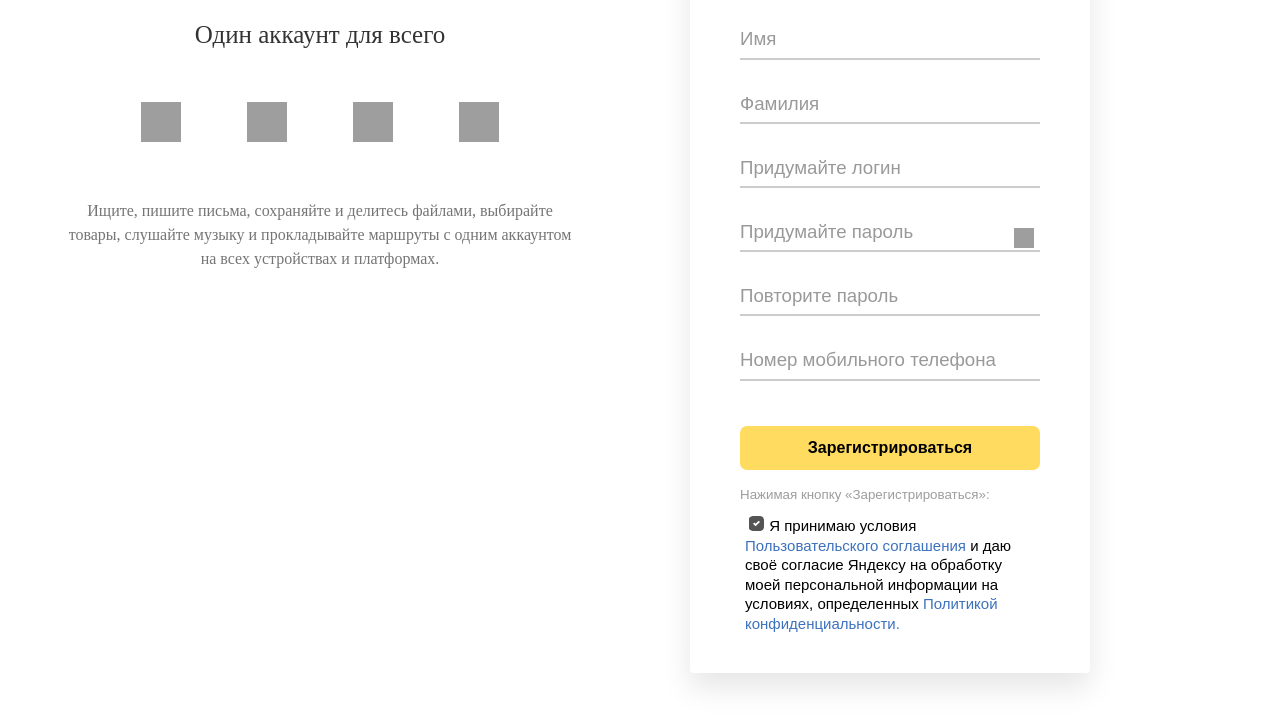
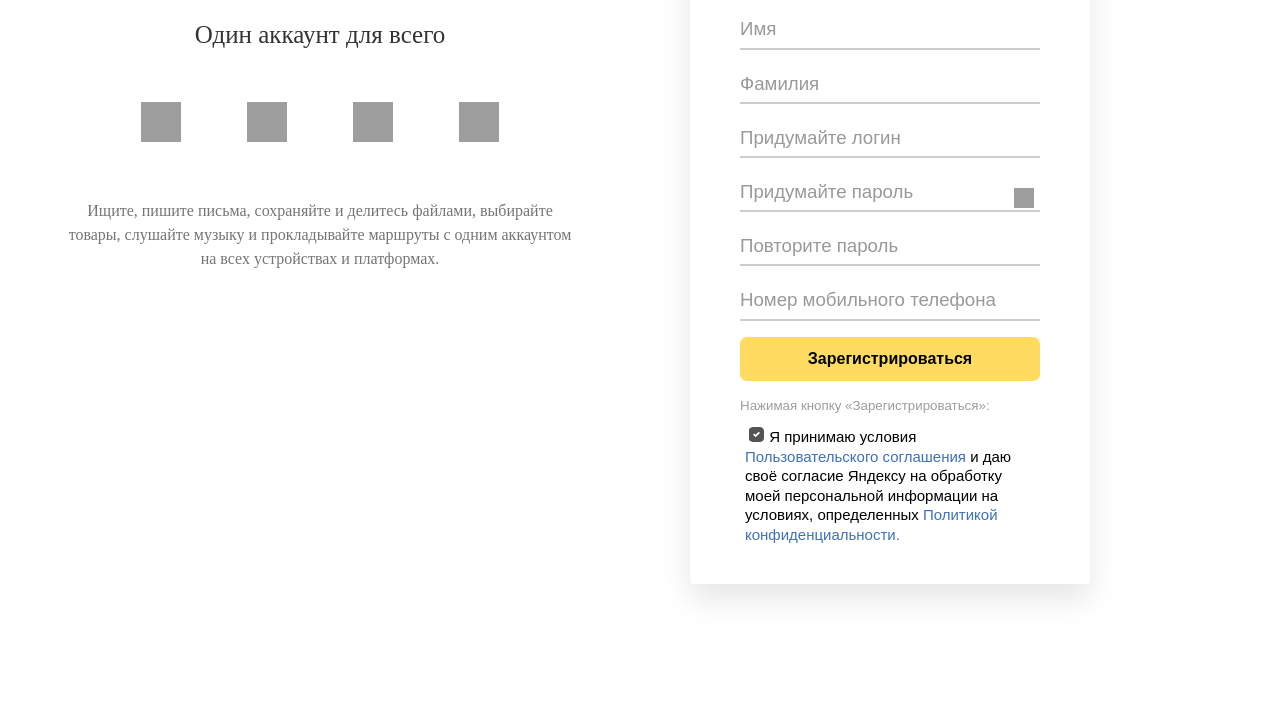
Before and after one commit to rizusss912/web, a plain HTML site: page index.html in a window 1280 px wide. Shown: the part 183-906 px from the top of the page. After the commit the page ends 817 px from the top, so only its background shows below. Drawn offline with Linux system fonts and the light colour scheme; grey boxes are pictures that could not be loaded.

Commit message:
Add files via upload

```diff
--- a/css/styles.css
+++ b/css/styles.css
@@ -202,7 +202,7 @@ form {
   	width: 90%;
 }
 .string{
-  margin: 30px auto;
+  margin: 20px auto auto auto;
 }
 .line{
   margin-top: 5px;
```
